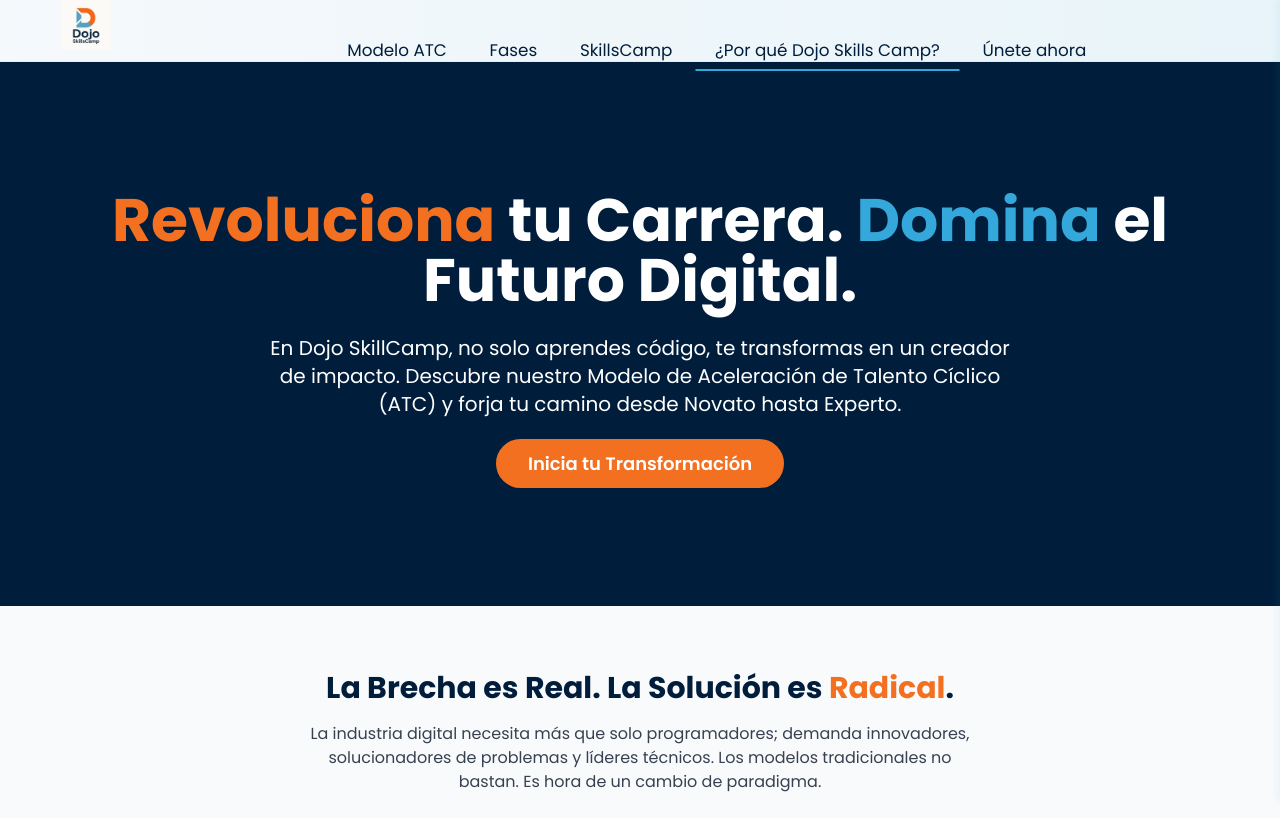
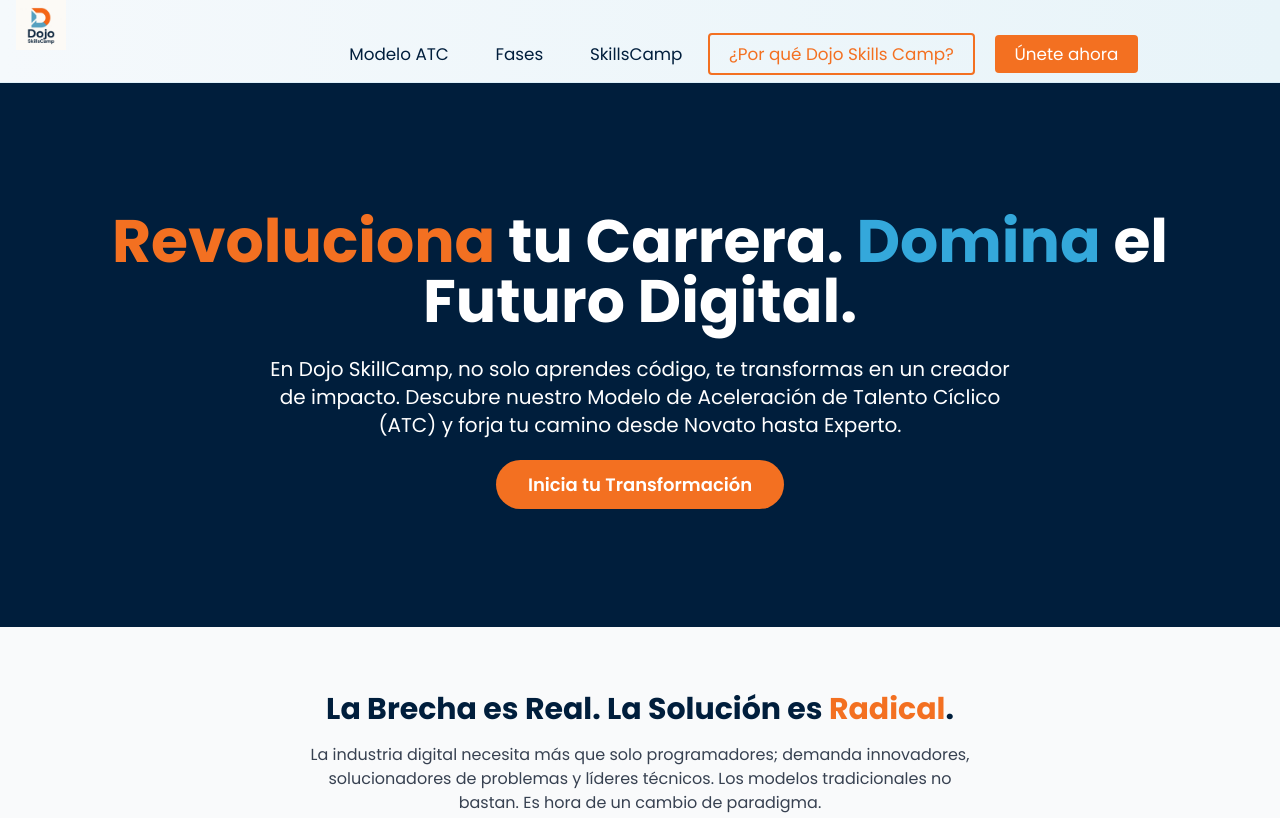
Before and after one commit to sriverat/dojo-skillscamp, a website: page index.html in a window 1280 px wide. Shown: the top 818 px of the page. Drawn offline with nearby package versions, Linux system fonts and the light colour scheme.

Commit message:
feat: Mejoras en el diseño de la navegación y correcciones de estilo
- Actualizado el estilo de los botones de navegación con borde naranja
- Corregidos problemas con Tailwind CSS
- Optimizado el menú móvil y las transiciones
- Ajustado el tamaño y proporción del logo

```diff
--- a/assets/css/styles.css
+++ b/assets/css/styles.css
@@ -1,6 +1,5 @@
-@tailwind base;
-@tailwind components;
-@tailwind utilities;
+/* Tailwind utility classes */
+/* Base styles */
 
 /* Tailwind base - usando una versión específica del CDN */
 @import 'https://cdn.jsdelivr.net/npm/tailwindcss@2.2.19/dist/tailwind.min.css';
@@ -139,7 +138,7 @@
     border-bottom: 1px solid rgba(52, 168, 219, 0.1);
 }
 
-@screen md {
+@media (min-width: 768px) {
     .sticky-header {
         height: 5.2rem; /* 83.2px - altura optimizada para desktop (30% más) */
     }
@@ -169,9 +168,9 @@
     height: 100%;
 }
 
-.logo-img {
-    @apply w-auto object-contain;
-    height: 60px;
+.logo-img {    width: auto;
+    object-fit: contain;
+    height: 58px;
     filter: none;
 }
 
@@ -180,7 +179,7 @@
         width: 300px;
     }
     .logo-img {
-        height: 75px;
+        height: 78px;
     }
 }
 
@@ -213,39 +212,41 @@
 
 /* Estilos de los botones */
 .nav-button {
-    @apply font-medium rounded-md transition-all duration-200 whitespace-nowrap text-center relative;
+    font-medium transition-all duration-200 whitespace-nowrap text-center relative;
     padding: 0.45rem 1.2rem;
     color: var(--dark-navy);
     font-size: 1.05rem;
     position: relative;
-    top: -4px;
+    border: 2px solid transparent;
+    border-radius: 4px;
+    transition: all 0.3s ease;
 }
 
-.nav-button::after {
-    content: '';
-    position: absolute;
-    bottom: -2px;
-    left: 50%;
-    width: 0;
-    height: 2px;
-    background-color: var(--primary-blue);
-    transition: all 0.3s ease;
-    transform: translateX(-50%);
+.nav-button:hover {
+    border-color: var(--primary-orange);
+    color: var(--primary-orange);
 }
 
-.nav-button:hover::after,
-.nav-button.active::after {
-    width: 100%;
+.nav-button.active {
+    border-color: var(--primary-orange);
+    color: var(--primary-orange);
 }
 
 /* Botón CTA */
 .nav-button.cta-button {
-    @apply bg-primary-orange text-white hover:bg-primary-orange/90 hover:text-white transform hover:scale-105 ml-4;
+    background-color: var(--primary-orange);
+    color: white;
+    border: none;
+    transform: translateY(0);
+    margin-left: 1rem;
 }
 
 .nav-button.cta-button:hover {
     color: white;
     background-color: var(--primary-orange);
+    opacity: 0.9;
+    transform: translateY(-1px);
+    border: none;
     box-shadow: 0 4px 12px rgba(243, 112, 33, 0.2);
 }
 
@@ -313,14 +314,17 @@
     flex-direction: column;
     background-color: var(--header-gradient-start);
     transform: translateX(100%);
-    transition: transform 0.3s ease-in-out;
+    transition: transform 0.3s ease-in-out, visibility 0s linear 0.3s;
     z-index: var(--z-menu);
     overscroll-behavior: contain;
     box-shadow: -2px 0 8px rgba(52, 168, 219, 0.1);
+    visibility: hidden;
 }
 
 .mobile-menu.active {
     transform: translateX(0);
+    visibility: visible;
+    transition: transform 0.3s ease-in-out, visibility 0s;
 }
 
 .mobile-menu-header {
--- a/assets/js/menu.js
+++ b/assets/js/menu.js
@@ -108,15 +108,15 @@
             closeMenu();
         });
 
-        mobileMenuOverlay.addEventListener('click', closeMenu);
-
-        // Cerrar menú al hacer clic en un enlace
+        // Cerrar menú cuando se hace clic en un enlace
         mobileMenuLinks.forEach(link => {
-            link.addEventListener('click', function(e) {
-                // No prevenir el comportamiento por defecto para permitir la navegación
+            link.addEventListener('click', () => {
                 closeMenu();
             });
         });
+
+        // Cerrar menú cuando se hace clic en el overlay
+        mobileMenuOverlay.addEventListener('click', closeMenu);
 
         // Cerrar menú con la tecla Escape
         document.addEventListener('keydown', function(e) {
--- a/index.html
+++ b/index.html
@@ -50,10 +50,9 @@
                         <!-- Fallback a JPG -->
                         <img
                             src="./assets/images/dojo-skillscamp.jpg"
-                            alt="Dojo SkillsCamp Logo"
-                            class="logo-img"
-                            width="140"
-                            height="40"
+                            alt="Dojo SkillsCamp Logo"                            class="logo-img"
+                            width="160"
+                            height="58"
                             loading="eager"
                             decoding="async"
                         >
--- a/tailwind.config.js
+++ b/tailwind.config.js
@@ -1,8 +1,13 @@
 /** @type {import('tailwindcss').Config} */
 module.exports = {
-  content: ["./*.html"],
-  theme: {
-    extend: {},
+  content: ["./*.html"],  theme: {
+    extend: {
+      colors: {
+        'primary-orange': '#F37021',
+        'primary-blue': '#34A8DB',
+        'dark-navy': '#001E3C',
+      }
+    },
   },
   plugins: [],
 }
```
Also changed, not shown: DOJO_SKILLS_CAMP.html (added).
